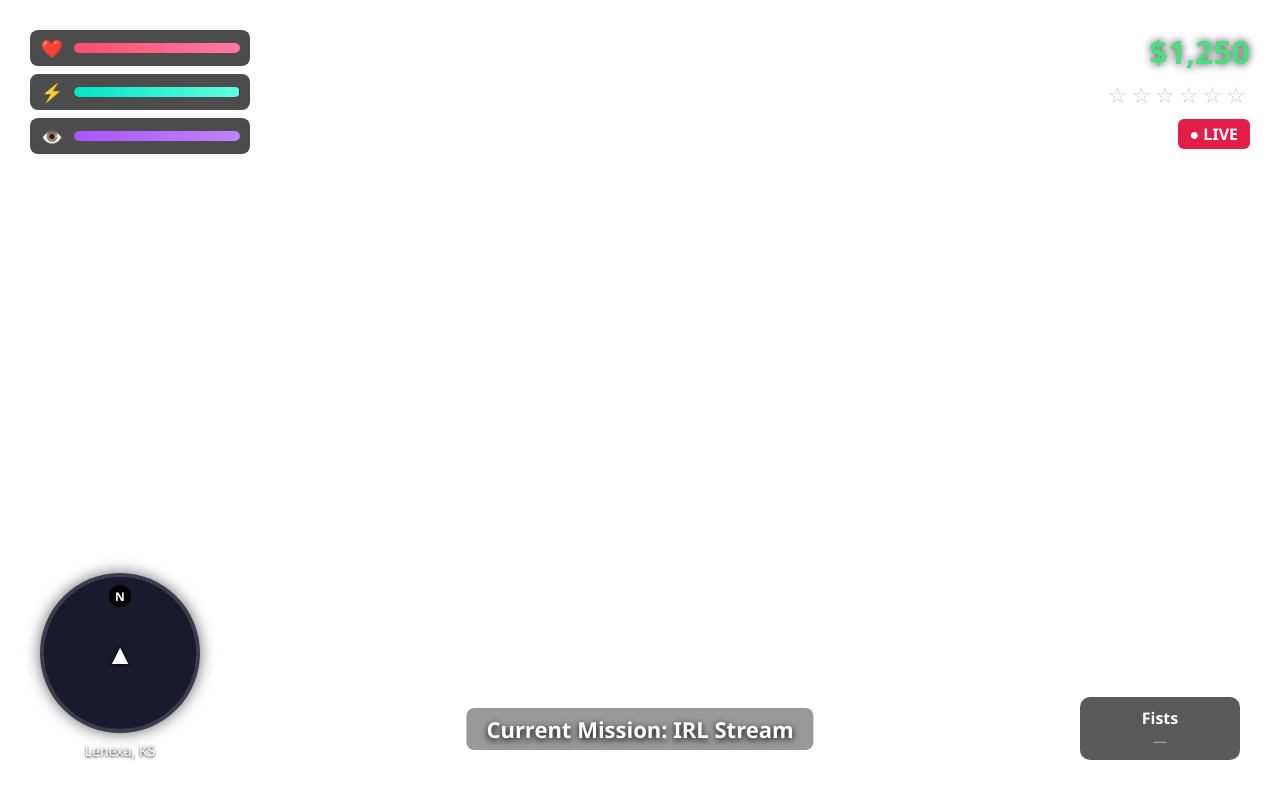
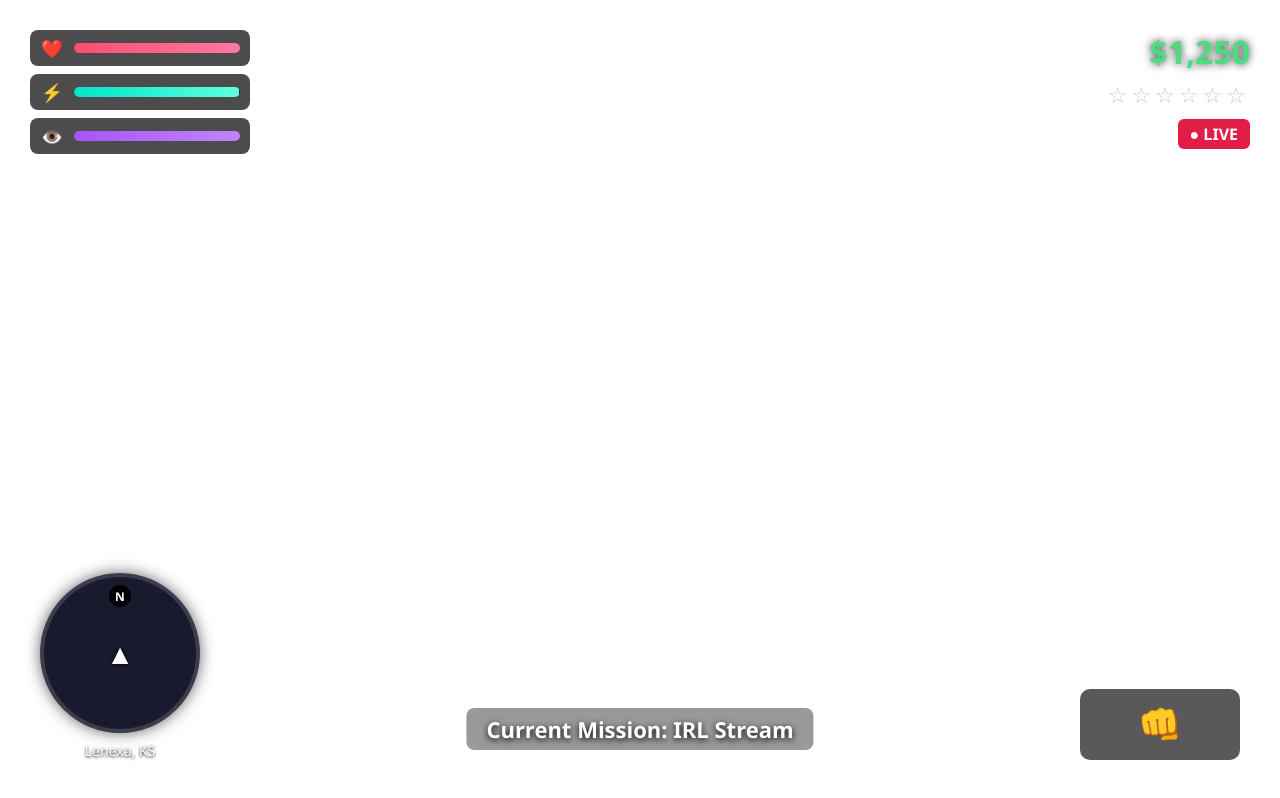
Before and after one commit to imdocpromotions/Gta-, a plain HTML site: page index.html in a window 1280 px wide. Shown: the top 798 px of the page. Drawn offline with Linux system fonts and the light colour scheme.

Commit message:
Enhance weapon display with icons and update data
Updated weapon display logic to include icons and modified weapon data structure.

```diff
--- a/index.html
+++ b/index.html
@@ -145,7 +145,6 @@
   .weapon-name { font-size: 16px; font-weight: bold; }
   .weapon-ammo { font-size: 14px; color: #aaa; margin-top: 2px; }
 
-  /* Control Panel */
   .controls {
     position: absolute;
     top: 50%;
@@ -210,11 +209,10 @@
   <div class="mission">Current Mission: IRL Stream</div>
 
   <div class="weapon">
-    <div class="weapon-name" id="weapon-name">Fists</div>
-    <div class="weapon-ammo" id="weapon-ammo">—</div>
+    <div class="weapon-name" id="weapon-name"></div>
+    <div class="weapon-ammo" id="weapon-ammo"></div>
   </div>
 
-  <!-- Control Panel (press C) -->
   <div class="controls" id="controls">
     <h3>Streamer Controls</h3>
     <div>
@@ -269,12 +267,12 @@
   let weaponIndex = 0;
 
   const weapons = [
-    { name: "Fists", ammo: "—" },
-    { name: "Knife", ammo: "—" },
-    { name: "Glock", ammo: "17 / 68" },
-    { name: "Highpoint", ammo: "8 / 24" },
-    { name: "Draco", ammo: "30 / 90" },
-    { name: "Phone", ammo: "Streaming" }
+    { name: "Fists", ammo: "—", icon: "👊" },
+    { name: "Knife", ammo: "—", icon: "🔪" },
+    { name: "Glock", ammo: "17 / 68", icon: "🔫" },
+    { name: "Highpoint", ammo: "8 / 24", icon: "🔫" },
+    { name: "Draco", ammo: "30 / 90", icon: "🔫" },
+    { name: "Phone", ammo: "Streaming", icon: "📱" }
   ];
 
   function updateMoney() {
@@ -312,16 +310,27 @@
 
   function cycleWeapon(dir) {
     weaponIndex = (weaponIndex + dir + weapons.length) % weapons.length;
+    updateWeaponDisplay();
+  }
+
+  function updateWeaponDisplay() {
     const w = weapons[weaponIndex];
-    document.getElementById('weapon-name').textContent = w.name;
-    document.getElementById('weapon-ammo').textContent = w.ammo;
+    const nameEl = document.getElementById('weapon-name');
+    const ammoEl = document.getElementById('weapon-ammo');
+
+    if (w.name === "Fists") {
+      nameEl.innerHTML = `<span style="font-size:36px;">${w.icon}</span>`;
+      ammoEl.textContent = "";
+    } else {
+      nameEl.innerHTML = w.name;
+      ammoEl.textContent = w.ammo;
+    }
   }
 
   function toggleControls() {
     document.getElementById('controls').classList.toggle('show');
   }
 
-  // Keyboard shortcuts
   document.addEventListener('keydown', (e) => {
     if (e.key === 'c' || e.key === 'C') toggleControls();
     if (e.key === 'ArrowRight') cycleWeapon(1);
@@ -334,7 +343,6 @@
     if (e.key === 'F') setFocus(focus + 10);
   });
 
-  // Battery attempt
   async function initBattery() {
     if ('getBattery' in navigator) {
       try {
@@ -346,17 +354,16 @@
     }
   }
 
-  // Slow stamina drain while streaming
   setInterval(() => {
     if (stamina > 15) setStamina(stamina - 0.3);
   }, 2500);
 
-  // Init
   updateMoney();
   setHealth(100);
   setStamina(100);
   setFocus(100);
   setWanted(0);
+  updateWeaponDisplay();
   initBattery();
 </script>
 </body>
```
